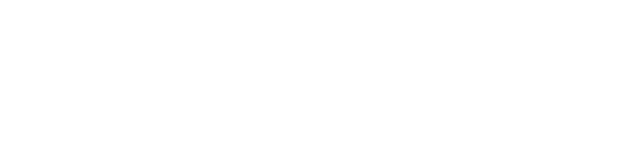
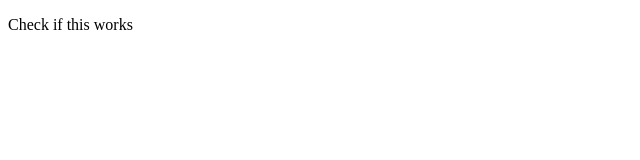
Before and after one commit to TheCloudEngineer/cloudprojects, a plain HTML site: page cloudprojects/InvestmentCalculatorWeb/index.html in a window 1280 px wide. Shown: the whole page, without its empty margins (0-640 px from the left). Drawn offline with Linux system fonts and the light colour scheme.

Commit message:
updated 2

```diff
--- a/cloudprojects/InvestmentCalculatorWeb/index.html
+++ b/cloudprojects/InvestmentCalculatorWeb/index.html
@@ -5,6 +5,7 @@
 <title>HelloWorld</title>
 </head>
 <body>
+	<p>Check if this works</p>
 
 </body>
 </html>
```
